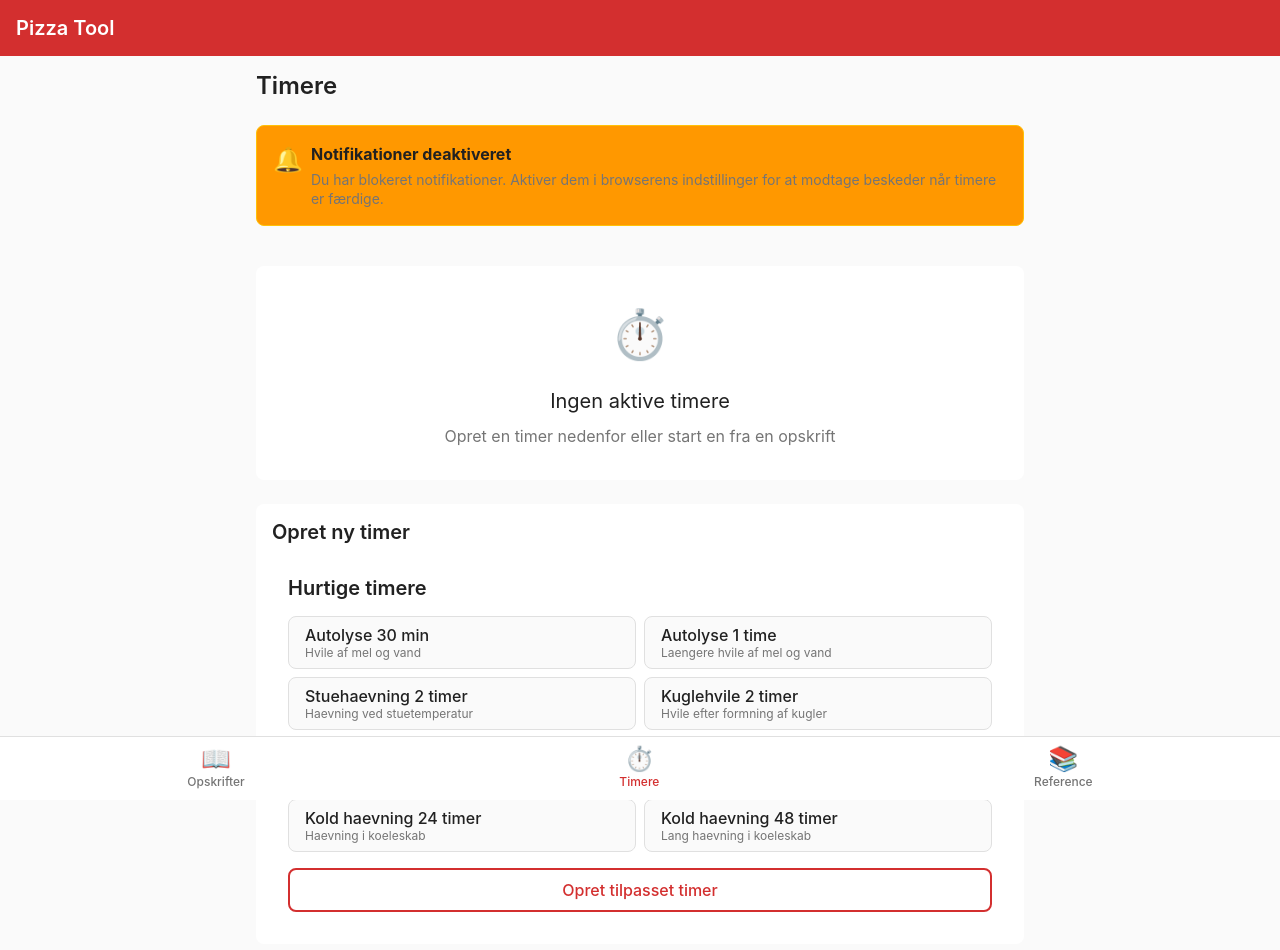
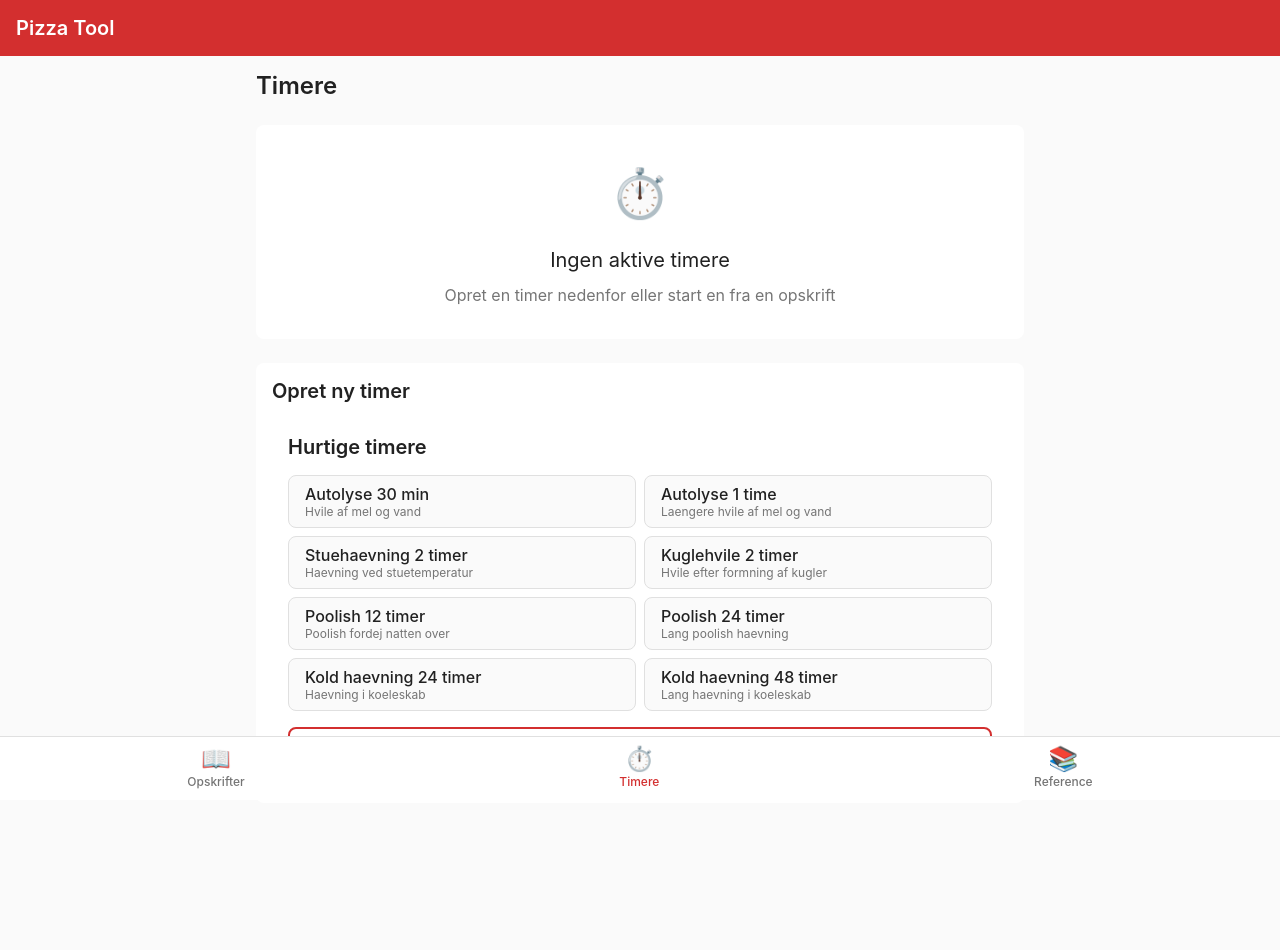
Before and after one commit to Jensen95/pizza-tool, a SvelteKit app: page /timers in a window 1280 px wide. Shown: the top 950 px of the page. After the commit the page ends 883 px from the top, so only its background shows below. Built offline with nearby package versions, Linux system fonts and the light colour scheme.

Commit message:
Show notification banner globally when timers are active
Co-authored-by: Jensen95 <3702620+Jensen95@users.noreply.github.com>

```diff
--- a/src/lib/components/timer/NotificationPermissionBanner.svelte
+++ b/src/lib/components/timer/NotificationPermissionBanner.svelte
@@ -5,6 +5,8 @@
 		getPermissionStatus,
 		requestPermission
 	} from '$lib/utils/notification';
+
+	let { hasActiveTimers = false }: { hasActiveTimers?: boolean } = $props();
 
 	let permissionStatus = $state<'granted' | 'denied' | 'default' | 'unsupported'>('default');
 	let isRequesting = $state(false);
@@ -34,10 +36,12 @@
 	}
 
 	// Only show banner if:
+	// - There are active timers
 	// - Notifications are supported
 	// - Permission is not granted (either 'default' or 'denied')
 	let shouldShowBanner = $derived(
-		isNotificationSupported() &&
+		hasActiveTimers &&
+			isNotificationSupported() &&
 			(permissionStatus === 'default' || permissionStatus === 'denied')
 	);
 </script>
--- a/src/routes/+layout.svelte
+++ b/src/routes/+layout.svelte
@@ -2,8 +2,9 @@
 	import '../app.css';
 	import Header from '$lib/components/ui/Header.svelte';
 	import Navigation from '$lib/components/ui/Navigation.svelte';
+	import NotificationPermissionBanner from '$lib/components/timer/NotificationPermissionBanner.svelte';
 	import { onMount } from 'svelte';
-	import { timers } from '$lib/stores';
+	import { timers, activeTimers } from '$lib/stores';
 
 	let { children } = $props();
 
@@ -15,6 +16,9 @@
 			timers.destroy();
 		};
 	});
+
+	// Check if there are active timers
+	let hasActiveTimers = $derived($activeTimers.length > 0);
 </script>
 
 <svelte:head>
@@ -25,6 +29,7 @@
 <div class="app">
 	<Header />
 	<main class="main-content">
+		<NotificationPermissionBanner {hasActiveTimers} />
 		{@render children()}
 	</main>
 	<Navigation />
--- a/src/routes/timers/+page.svelte
+++ b/src/routes/timers/+page.svelte
@@ -1,7 +1,6 @@
 <script lang="ts">
 	import TimerList from '$lib/components/timer/TimerList.svelte';
 	import TimerCreator from '$lib/components/timer/TimerCreator.svelte';
-	import NotificationPermissionBanner from '$lib/components/timer/NotificationPermissionBanner.svelte';
 </script>
 
 <svelte:head>
@@ -10,8 +9,6 @@
 
 <div class="timers-page">
 	<h1 class="page-title">Timere</h1>
-
-	<NotificationPermissionBanner />
 
 	<TimerList />
 
```
